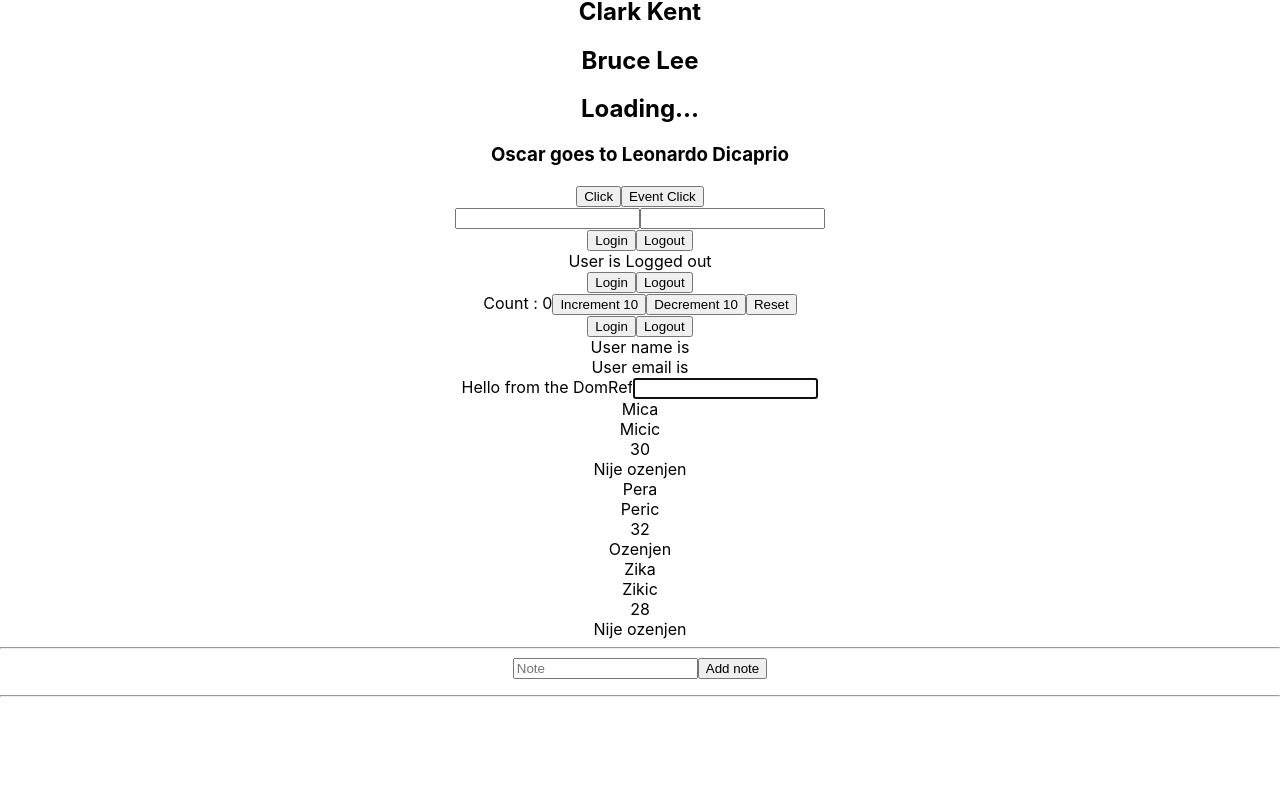
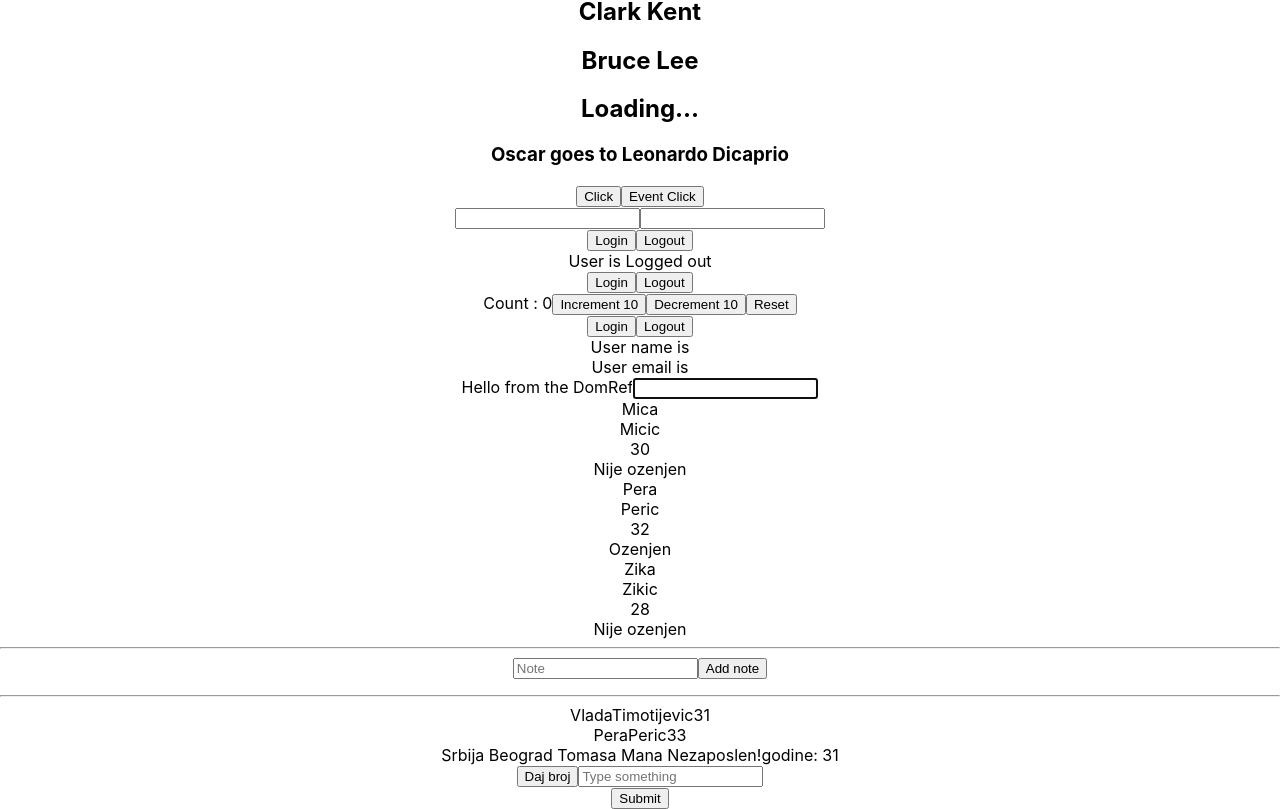
Before and after one commit to TimotijevicVlada/TypeScript_Basics, a React (Create React App) app: page / in a window 1280 px wide. Shown: the part 183-992 px from the top of the page. Before the commit the page ends 888 px from the top, so only its background shows below. Built offline with nearby package versions, Linux system fonts and the light colour scheme.

Commit message:
Practicing the TS events and props

```diff
--- a/src/App.tsx
+++ b/src/App.tsx
@@ -17,6 +17,7 @@ import DomRef from './components/DomRef';
 import MyUsers from "./components/MyUsers";
 import ReactReduxTS from "./components/ReactReduxTS";
 import Events from "./components/Events";
+import DisplayObject from "./components/DisplayObject";
 
 
 function App() {
@@ -64,11 +65,35 @@ function App() {
       name: "Vlada",
       surname: "Timotijevic",
       age: 31
+    },
+    {
+      name: "Pera",
+      surname: "Peric",
+      age: 33
     }
   ]
 
-  console.log(myArray);
+  const myObj = {
+    drzava: "Srbija",
+    grad: "Beograd",
+    ulica: "Tomasa Mana"
+  }
 
+  const isWorking = false;
+  const brojGodina = 31;
+
+  const getNumber = () => {
+    alert(4 + 1);
+  }
+
+  const clgNum = (e: React.ChangeEvent<HTMLInputElement>) => {
+    console.log(e.target.value)
+  }
+
+  const handleSubmit = (e: any ) => {
+    e.preventDefault();
+    alert("Handle submit!");
+  }
 
 
   return (
@@ -103,6 +128,8 @@ function App() {
 
       <ReactReduxTS />
 
+      <DisplayObject myArray={myArray} myObj={myObj} isWorking={isWorking} brojGodina={brojGodina} getNumber={getNumber} clgNum={clgNum} handleSubmit={handleSubmit}/>
+
     </div>
   );
 }
--- /dev/null
+++ b/src/components/DisplayObject.tsx
@@ -0,0 +1,43 @@
+import React from 'react';
+
+type DisplayProps = {
+    myArray: {
+        name: string
+        surname: string
+        age: number
+    }[]
+    myObj: {
+        drzava: string
+        grad: string
+        ulica: string
+    }
+    isWorking: boolean
+    brojGodina: number
+    getNumber: React.MouseEventHandler<HTMLButtonElement>
+    clgNum: (event: React.ChangeEvent<HTMLInputElement>) => void
+    handleSubmit:  React.FormEventHandler<HTMLFormElement>
+}
+
+const DisplayObject = ({ myArray, myObj, isWorking, brojGodina, getNumber, clgNum, handleSubmit }: DisplayProps) => {
+    return (
+        <div>
+            {myArray.map(item => (
+                <div key={item.name}>
+                    <span>{item.name}</span>
+                    <span>{item.surname}</span>
+                    <span>{item.age}</span>
+                </div>
+            ))}
+            <div>
+                <span>{myObj.drzava}</span> <span>{myObj.grad}</span> <span>{myObj.ulica}</span> <span>{isWorking ? "Zaposlen!" : "Nezaposlen!"}</span><span>godine: {brojGodina}</span>
+            </div>
+            <button onClick={getNumber}>Daj broj</button>
+            <input onChange={(e) => clgNum(e)} type="text" placeholder='Type something'/>
+            <form onSubmit={handleSubmit}>
+                <button type='submit'>Submit</button>
+            </form>
+        </div>
+    )
+}
+
+export default DisplayObject;
```
